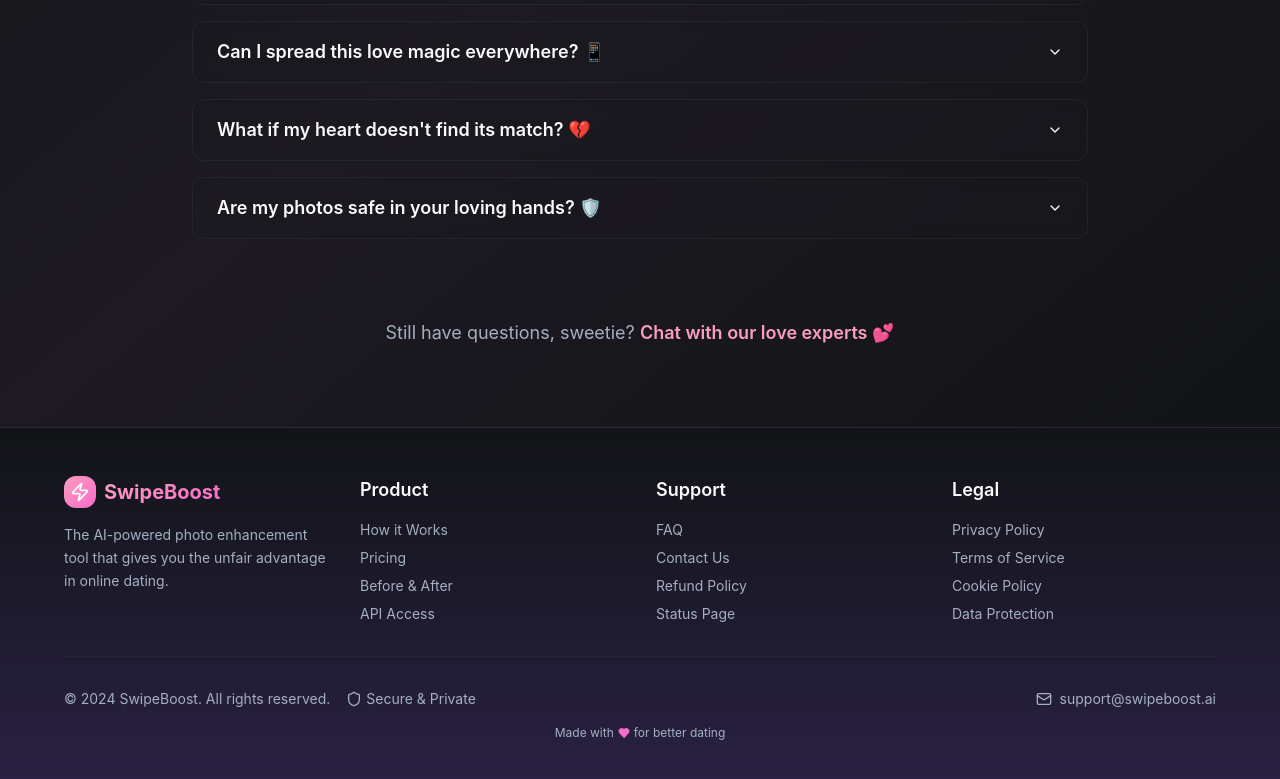
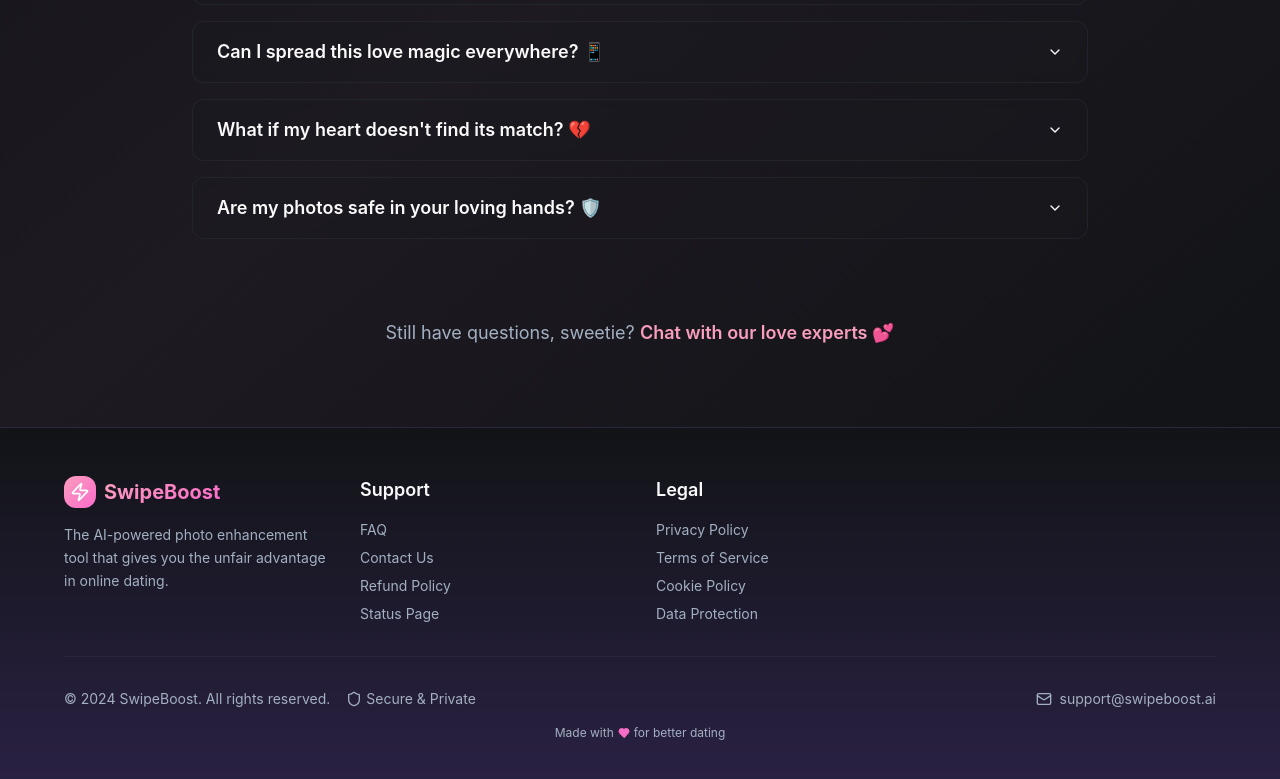
Before and after one commit to bryanlauwk/glowup-your-pics, a React (Vite) app: page / in a window 1280 px wide. Shown: the part 5954-6733 px from the top of the page. Built offline with nearby package versions, Linux system fonts and the light colour scheme; the HTML template or start-up script is replaced by a standard one.

Commit message:
Visual edit in Lovable

```diff
--- a/src/components/Footer.tsx
+++ b/src/components/Footer.tsx
@@ -1,9 +1,7 @@
 import React from 'react';
 import { Heart, Mail, Shield, Zap } from 'lucide-react';
-
 export const Footer = () => {
-  return (
-    <footer className="bg-gradient-to-t from-deep-purple/20 to-background border-t border-border/50">
+  return <footer className="bg-gradient-to-t from-deep-purple/20 to-background border-t border-border/50">
       <div className="container mx-auto px-4 py-12">
         <div className="max-w-6xl mx-auto">
           <div className="grid md:grid-cols-4 gap-8">
@@ -21,15 +19,7 @@ export const Footer = () => {
             </div>
 
             {/* Product */}
-            <div className="space-y-4">
-              <h3 className="font-semibold text-lg">Product</h3>
-              <ul className="space-y-2 text-sm">
-                <li><a href="#" className="text-muted-foreground hover:text-violet-purple transition-colors">How it Works</a></li>
-                <li><a href="#" className="text-muted-foreground hover:text-violet-purple transition-colors">Pricing</a></li>
-                <li><a href="#" className="text-muted-foreground hover:text-violet-purple transition-colors">Before & After</a></li>
-                <li><a href="#" className="text-muted-foreground hover:text-violet-purple transition-colors">API Access</a></li>
-              </ul>
-            </div>
+
 
             {/* Support */}
             <div className="space-y-4">
@@ -66,10 +56,7 @@ export const Footer = () => {
               </div>
 
               <div className="flex items-center gap-4">
-                <a
-                  href="mailto:support@swipeboost.ai"
-                  className="flex items-center gap-2 text-muted-foreground hover:text-violet-purple transition-colors text-sm"
-                >
+                <a href="mailto:support@swipeboost.ai" className="flex items-center gap-2 text-muted-foreground hover:text-violet-purple transition-colors text-sm">
                   <Mail className="w-4 h-4" />
                   support@swipeboost.ai
                 </a>
@@ -85,6 +72,5 @@ export const Footer = () => {
           </div>
         </div>
       </div>
-    </footer>
-  );
+    </footer>;
 };
```
